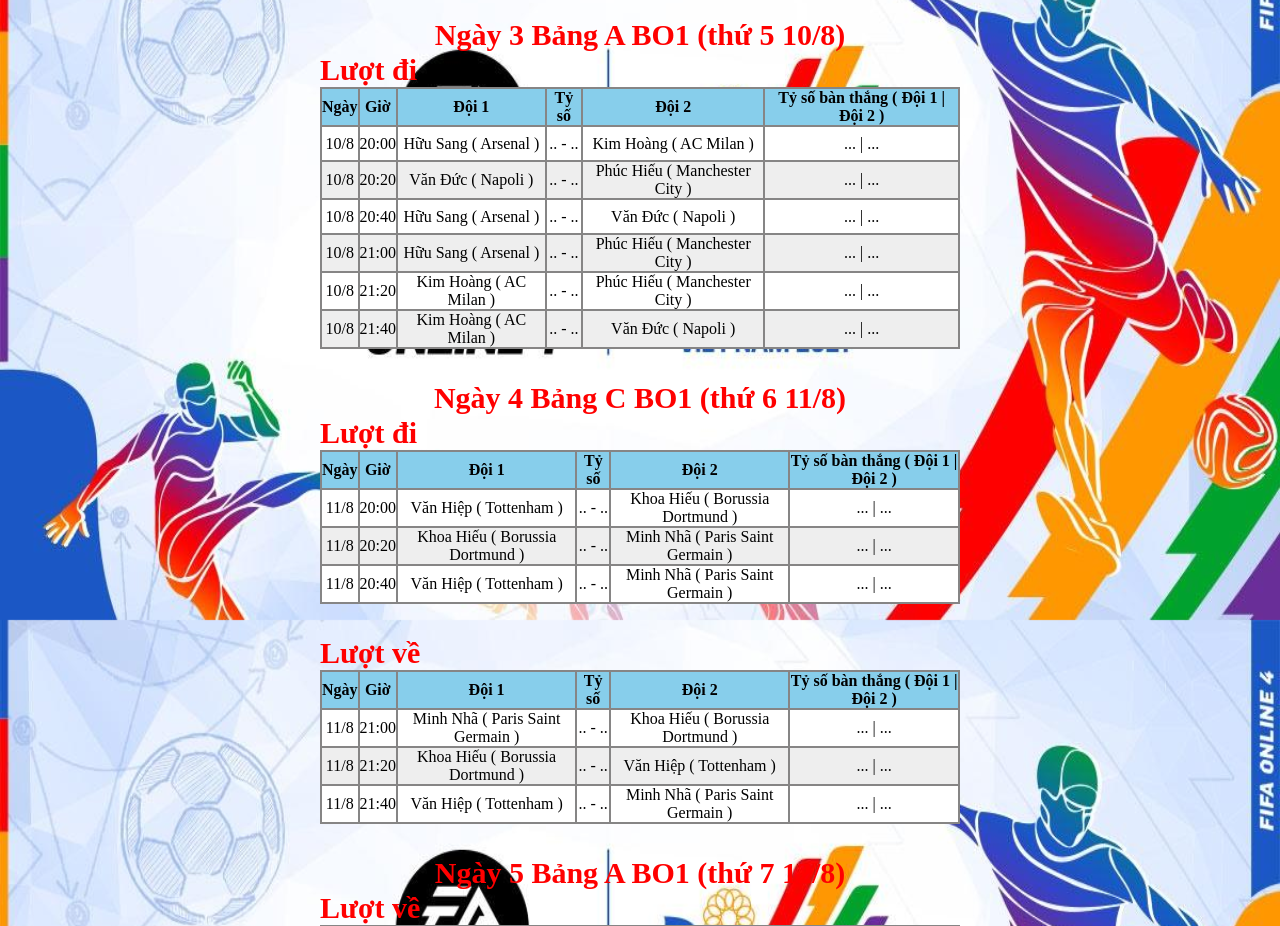
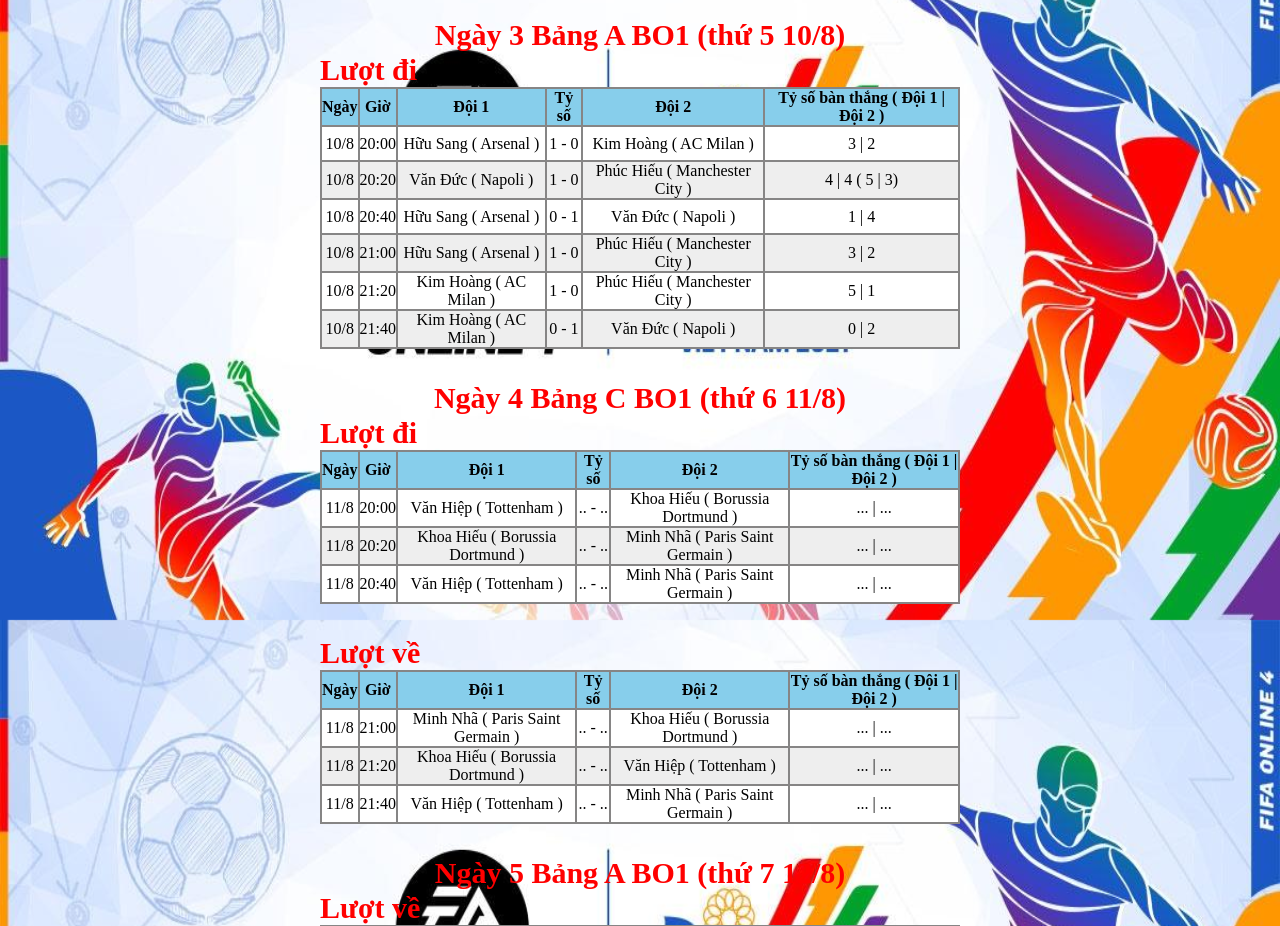
Before and after one commit to NguyenKimHoangTKW/giaidaufo4locninh, a plain HTML site: page index.html in a window 1280 px wide. Shown: the part 980-1906 px from the top of the page. Drawn offline with Linux system fonts and the light colour scheme.

Commit message:
Cap nhat ngay 10/8

```diff
--- a/index.html
+++ b/index.html
@@ -194,49 +194,49 @@
             <td>10/8</td>
             <td>20:00</td>
             <td>Hữu Sang ( Arsenal )</td>
-            <td>.. - .. </td>
+            <td>1 - 0 </td>
             <td>Kim Hoàng ( AC Milan )</td>
-            <td>... | ...</td>
+            <td> 3 | 2</td>
         </tr>
         <tr>
             <td>10/8</td>
             <td>20:20</td>
             <td>Văn Đức ( Napoli )</td>
-            <td>.. - .. </td>
+            <td>1 - 0 </td>
             <td>Phúc Hiếu ( Manchester City )</td>
-            <td>... | ...</td>
+            <td>4 | 4 ( 5 | 3)</td>
         </tr>
         <tr>
             <td>10/8</td>
             <td>20:40</td>
             <td>Hữu Sang ( Arsenal )</td>
-            <td>.. - .. </td>
+            <td>0 - 1 </td>
             <td>Văn Đức ( Napoli )</td>
-            <td>... | ...</td>
+            <td>1 | 4</td>
         </tr>
         <tr>
             <td>10/8</td>
             <td>21:00</td>
             <td>Hữu Sang ( Arsenal )</td>
-            <td>.. - .. </td>
+            <td>1 - 0 </td>
             <td>Phúc Hiếu ( Manchester City )</td>
-            <td>... | ...</td>
+            <td>3 | 2</td>
         </tr>
         <tr>
             <td>10/8</td>
             <td>21:20</td>
             <td>Kim Hoàng ( AC Milan )</td>
-            <td>.. - .. </td>
+            <td>1 - 0 </td>
             <td>Phúc Hiếu ( Manchester City )</td>
-            <td>... | ...</td>
+            <td>5 | 1</td>
         </tr>
         <tr>
             <td>10/8</td>
             <td>21:40</td>
             <td>Kim Hoàng ( AC Milan )</td>
-            <td>.. - .. </td>
+            <td>0 - 1 </td>
             <td>Văn Đức ( Napoli )</td>
-            <td>... | ...</td>
+            <td>0 | 2</td>
         </tr>
     </table>
     <!--BO1 Bảng C-->
```
Also changed, not shown: bo1.html (+12 -12 lines).
